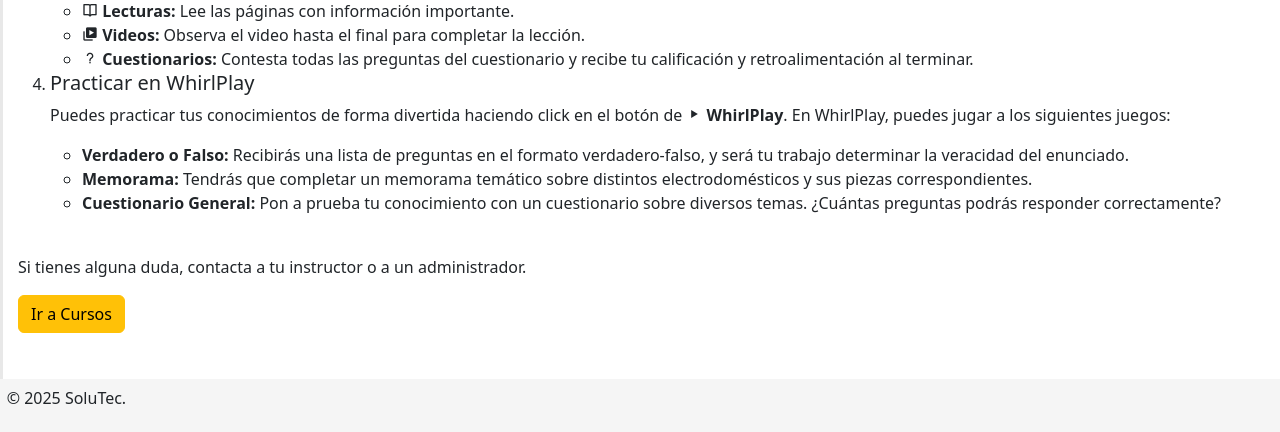
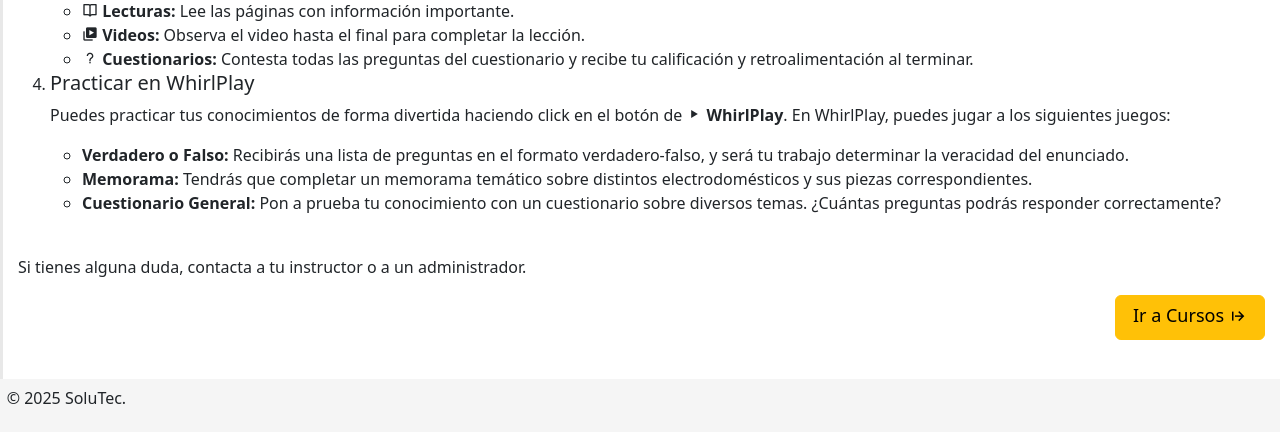
Before and after one commit to Eldeibit97/Pagina-web-Reto, a Flask app: page /homepage in a window 1280 px wide. Shown: the part 515-947 px from the top of the page. Run offline with Flask 3, Linux system fonts and the light colour scheme; the visitor is signed in with stand-in values (Sample User, id 1); parts of the project's set-up code (start-up, migrations or seed data) failed here and were passed over.

Commit message:
Cambios Finales a la pagina web

```diff
--- a/app/static/css/styles.css
+++ b/app/static/css/styles.css
@@ -126,3 +126,23 @@ height: 100%;
     border-radius: 100%;
     padding: 5px;
 }
+
+#cursosBtnHolder{
+    display: flex;
+    width: 100%;
+    justify-content: right;
+
+}
+.cursosBtn{
+    height: 45px;
+    width: 150px;
+    font-size: 18px;
+    display: flex;
+    flex-wrap: nowrap;
+    justify-content: center;
+    gap: 5px;
+}
+
+.icon{
+    margin-top: 2px;
+}
--- a/app/templates/homepage.html
+++ b/app/templates/homepage.html
@@ -123,9 +123,11 @@ TecniCORE - Inicio
 </ol>
 </div>
 {% endif %}
-
-<a class="btn btn-warning" href="{{ url_for('cursos', id_rol=id_rol) }}">
-    Ir a Cursos
-</a>
+<div id="cursosBtnHolder">
+    <a class="btn btn-warning cursosBtn" href="{{ url_for('cursos', id_rol=id_rol) }}">
+        Ir a Cursos
+        <div class="icon"><i class='bx bx-arrow-from-left'></i></div>
+    </a>
+</div>
 <br>
 {% endblock %}
```
